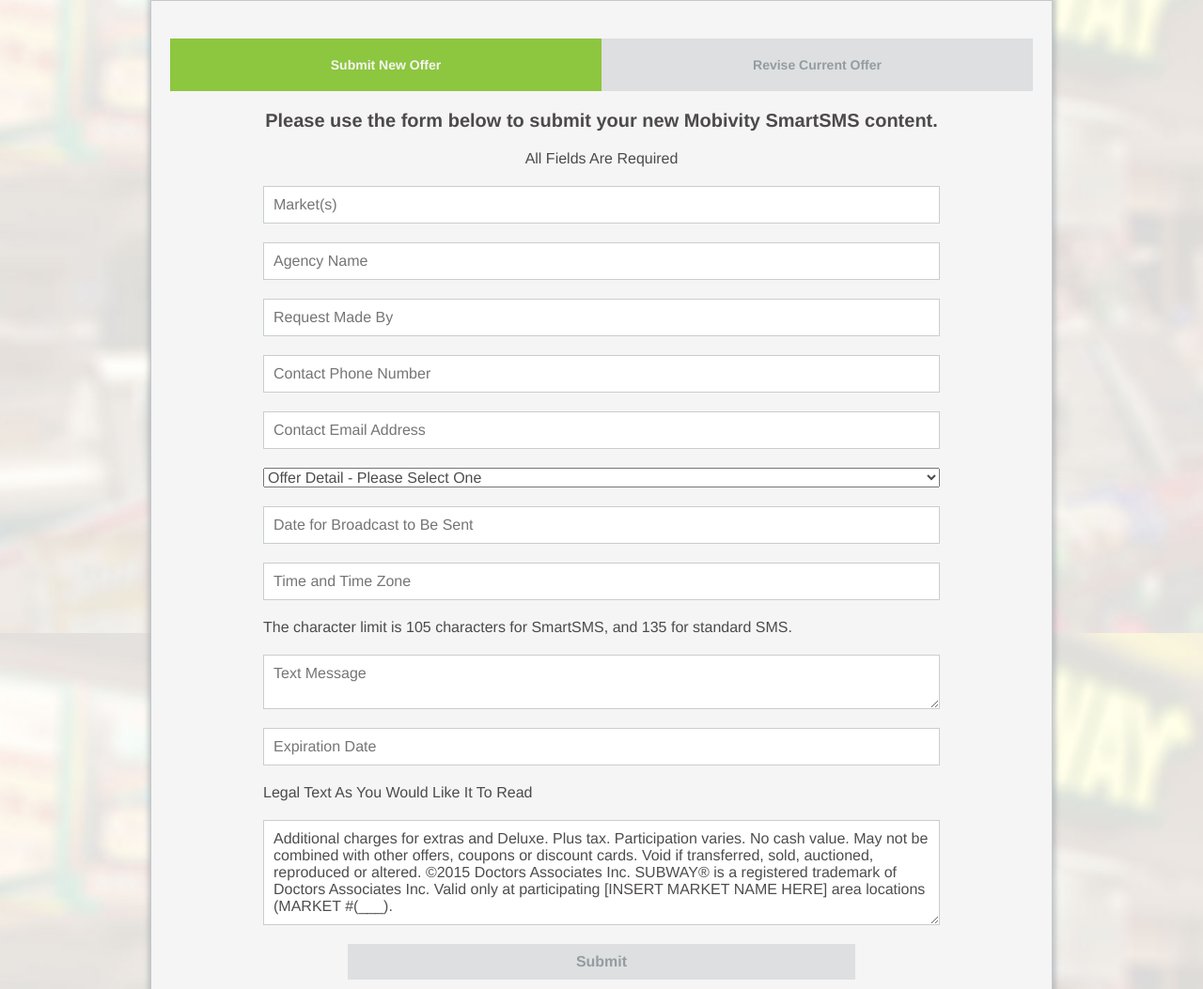
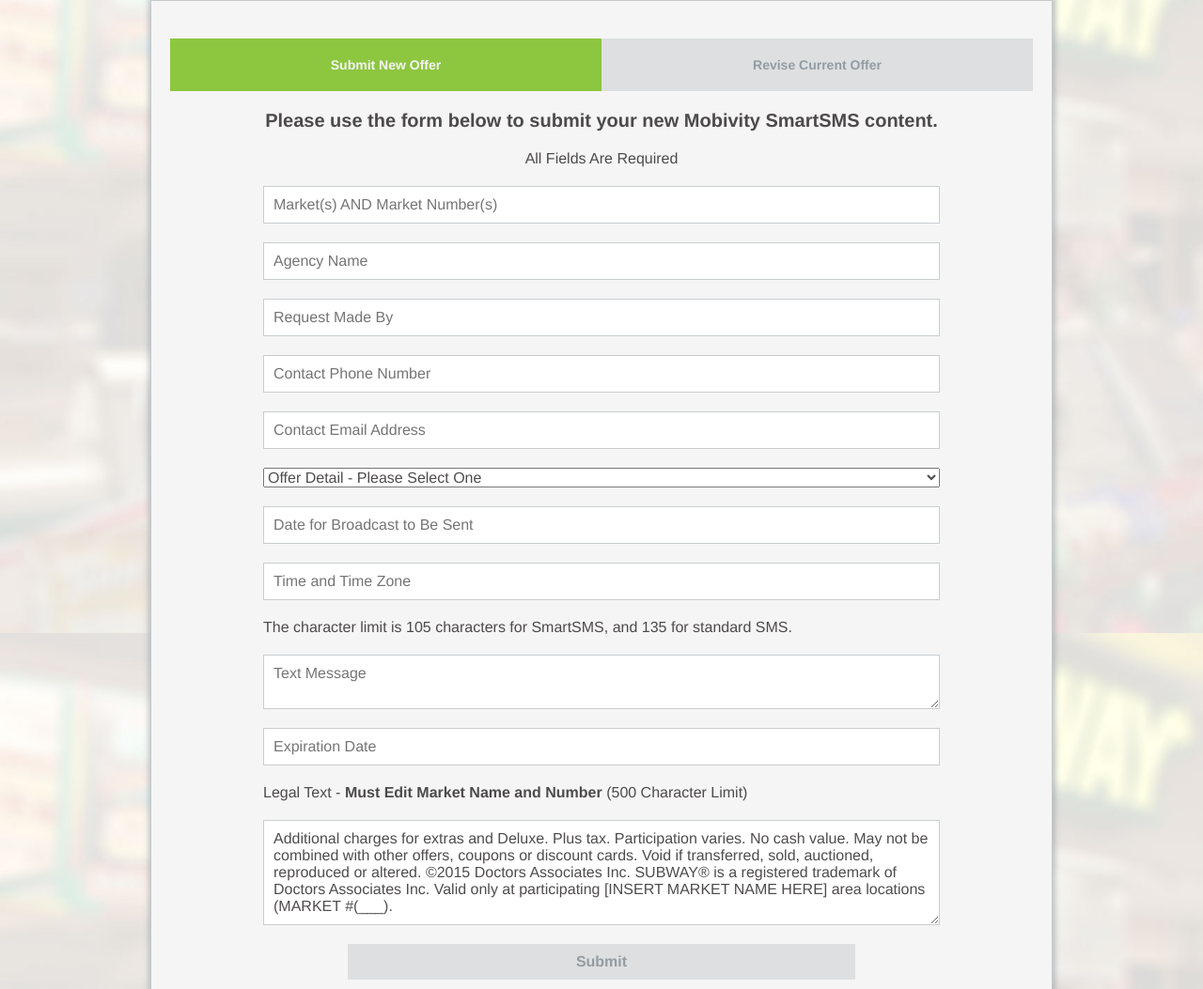
Before and after one commit to mobivity-marketing/subway-smartsms-submission, a website: page index.html in a window 1280 px wide. Shown: the part 126-1179 px from the top of the page at 94% size. Drawn offline with nearby package versions, Linux system fonts and the light colour scheme; a script that the page names is missing.

Commit message:
Updated form field copy based on Evan's requests.

```diff
--- a/index.html
+++ b/index.html
@@ -53,7 +53,7 @@
 			<input name="inf_form_xid" type="hidden" value="8e3825efe2c03c1ab15dbd54fa87481d" />
 			<input name="inf_form_name" type="hidden" value="Subway Content" />
 			<input name="infusionsoft_version" type="hidden" value="1.47.0.43" />
-				<input id="inf_custom_SONICDMAMarket" name="inf_custom_SONICDMAMarket" type="text" placeholder="Market(s)"/>
+				<input id="inf_custom_SONICDMAMarket" name="inf_custom_SONICDMAMarket" type="text" placeholder="Market(s) AND Market Number(s)"/>
 				<input id="inf_custom_AgencyName" name="inf_custom_AgencyName" type="text" placeholder="Agency Name"/>
 				<input id="inf_field_AssistantName" name="inf_field_AssistantName" type="text" placeholder="Request Made By"/>
 				<input id="inf_field_AssistantPhone" name="inf_field_AssistantPhone" type="text" placeholder="Contact Phone Number"/>
@@ -66,8 +66,8 @@
 				<p>The character limit is 105 characters for SmartSMS, and 135 for standard SMS.</p>
 				<textarea name="inf_custom_LastSMSText" id="inf_custom_LastSMSText" cols="24" rows="2" type="text" placeholder="Text Message" maxlength="135"></textarea>
 				<input id="inf_custom_SONICFranchiseGroup" name="inf_custom_SONICFranchiseGroup" type="text" placeholder="Expiration Date"/>
-				<p>Legal Text As You Would Like It To Read</p>
-				<textarea cols="24" id="inf_custom_LegalText" name="inf_custom_LegalText" rows="5" >Additional charges for extras and Deluxe. Plus tax. Participation varies. No cash value. May not be combined with other offers, coupons or discount cards. Void if transferred, sold, auctioned, reproduced or altered. ©2015 Doctors Associates Inc. SUBWAY® is a registered trademark of Doctors Associates Inc. Valid only at participating [INSERT MARKET NAME HERE] area locations (MARKET #(___).</textarea>
+				<p>Legal Text - <strong>Must Edit Market Name and Number</strong> (500 Character Limit)</p>
+				<textarea cols="24" id="inf_custom_LegalText" name="inf_custom_LegalText" rows="5" maxlength="500">Additional charges for extras and Deluxe. Plus tax. Participation varies. No cash value. May not be combined with other offers, coupons or discount cards. Void if transferred, sold, auctioned, reproduced or altered. ©2015 Doctors Associates Inc. SUBWAY® is a registered trademark of Doctors Associates Inc. Valid only at participating [INSERT MARKET NAME HERE] area locations (MARKET #(___).</textarea>
 				<input type="submit" value="Submit" />
 			</form>
 			<script type="text/javascript" src="https://mobimark.infusionsoft.com/app/webTracking/getTrackingCode?trackingId=2f8ce0f09b7e4b4062406a96359cb4e8"></script>
@@ -82,7 +82,7 @@
 			<input name="inf_form_xid" type="hidden" value="2855d4c34a06d118d294a60e5b567b76" />
 			<input name="inf_form_name" type="hidden" value="Subway Change Form" />
 			<input name="infusionsoft_version" type="hidden" value="1.47.0.43" />
-				<input id="inf_custom_SONICDMAMarket" name="inf_custom_SONICDMAMarket" type="text" placeholder="Market(s)"/>
+				<input id="inf_custom_SONICDMAMarket" name="inf_custom_SONICDMAMarket" type="text" placeholder="Market(s) AND Market Number(s)"/>
 				<input id="inf_custom_AgencyName" name="inf_custom_AgencyName" type="text" placeholder="Agency Name"/>
 				<input id="inf_field_AssistantName" name="inf_field_AssistantName" type="text" placeholder="Request Made By"/>
 				<input id="inf_field_AssistantPhone" name="inf_field_AssistantPhone" type="text" placeholder="Contact Phone Number"/>
@@ -99,8 +99,8 @@
 				<textarea name="inf_custom_LastSMSText" id="inf_custom_LastSMSText" cols="24" rows="2" type="text" placeholder="Text Message" maxlength="135"></textarea>
 				<input id="inf_custom_SONICFranchiseGroup" name="inf_custom_SONICFranchiseGroup" type="text" placeholder="Updated Expiration Date"/>
 
-				<p>Legal Text As You Would Like It To Read</p>
-				<textarea cols="24" id="inf_custom_LegalText" name="inf_custom_LegalText" rows="5" >Additional charges for extras and Deluxe. Plus tax. Participation varies. No cash value. May not be combined with other offers, coupons or discount cards. Void if transferred, sold, auctioned, reproduced or altered. ©2015 Doctors Associates Inc. SUBWAY® is a registered trademark of Doctors Associates Inc. Valid only at participating [INSERT MARKET NAME HERE] area locations (MARKET #(___).</textarea>
+				<p>Legal Text - <strong>Must Edit Market Name and Number</strong> (500 Character Limit)</p>
+				<textarea cols="24" id="inf_custom_LegalText" name="inf_custom_LegalText" rows="5" maxlength="500">Additional charges for extras and Deluxe. Plus tax. Participation varies. No cash value. May not be combined with other offers, coupons or discount cards. Void if transferred, sold, auctioned, reproduced or altered. ©2015 Doctors Associates Inc. SUBWAY® is a registered trademark of Doctors Associates Inc. Valid only at participating [INSERT MARKET NAME HERE] area locations (MARKET #(___).</textarea>
 				<input type="submit" value="Submit" />
 			</form>
 			<script type="text/javascript" src="https://mobimark.infusionsoft.com/app/webTracking/getTrackingCode?trackingId=2f8ce0f09b7e4b4062406a96359cb4e8"></script>
```
Also changed, not shown: dist/styles/main.css, 2 other files.
